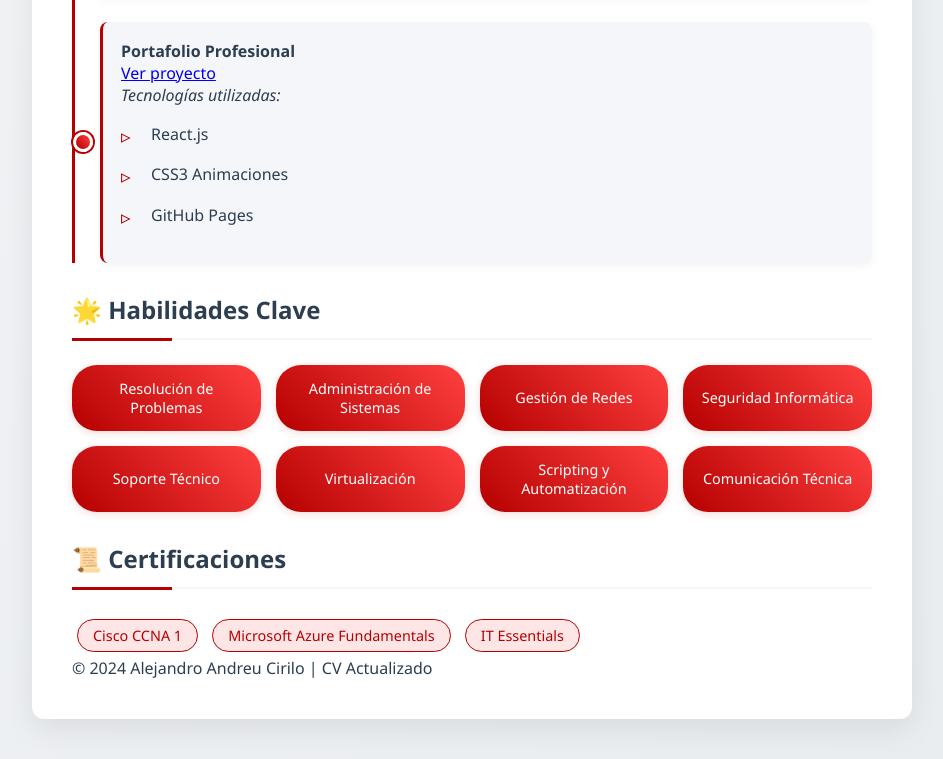
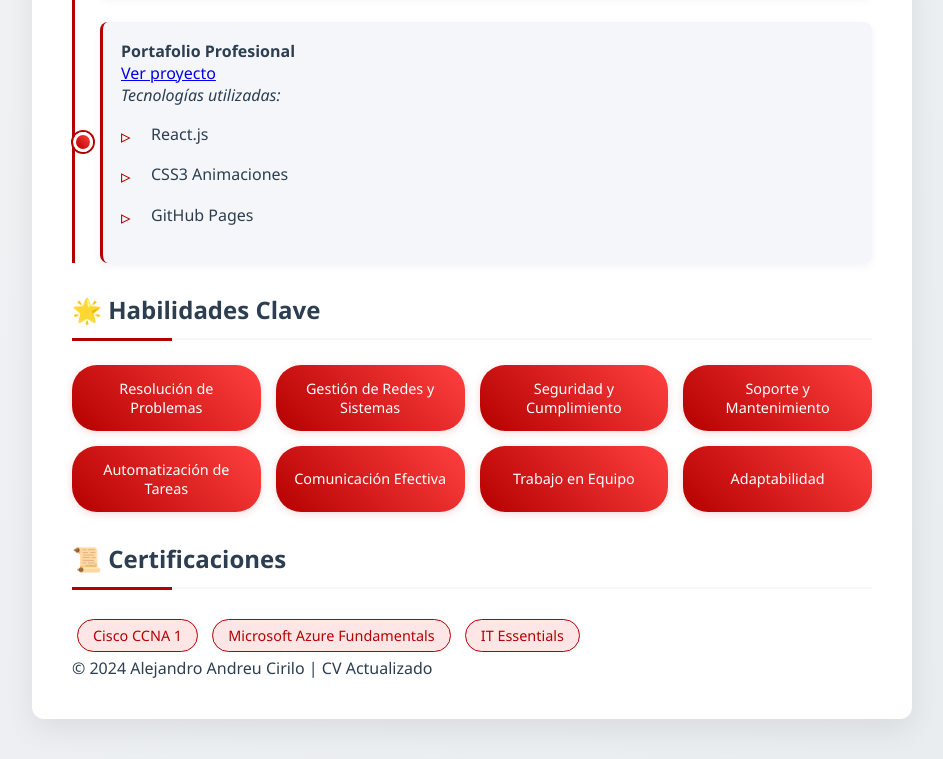
Before and after one commit to 4leX-42/C.V, a plain HTML site: page index.html in a window 1280 px wide. Shown: the part 2377-3136 px from the top of the page, without its empty margins (168-1111 px from the left). Drawn offline with Linux system fonts and the light colour scheme.

Commit message:
Update index.html

```diff
--- a/index.html
+++ b/index.html
@@ -410,15 +410,15 @@
       <section>
         <h2>🌟 Habilidades Clave</h2>
         <div class="strengths">
-          <div>Resolución de Problemas</div>
-          <div>Administración de Sistemas</div>
-          <div>Gestión de Redes</div>
-          <div>Seguridad Informática</div>
-          <div>Soporte Técnico</div>
-          <div>Virtualización</div>
-          <div>Scripting y Automatización</div>
-          <div>Comunicación Técnica</div>
-        </div>
+    <div>Resolución de Problemas</div>
+    <div>Gestión de Redes y Sistemas</div>
+    <div>Seguridad y Cumplimiento</div>
+    <div>Soporte y Mantenimiento</div>
+    <div>Automatización de Tareas</div>
+    <div>Comunicación Efectiva</div>
+    <div>Trabajo en Equipo</div>
+    <div>Adaptabilidad</div>
+  </div>
       </section>
 
       <section>
```
